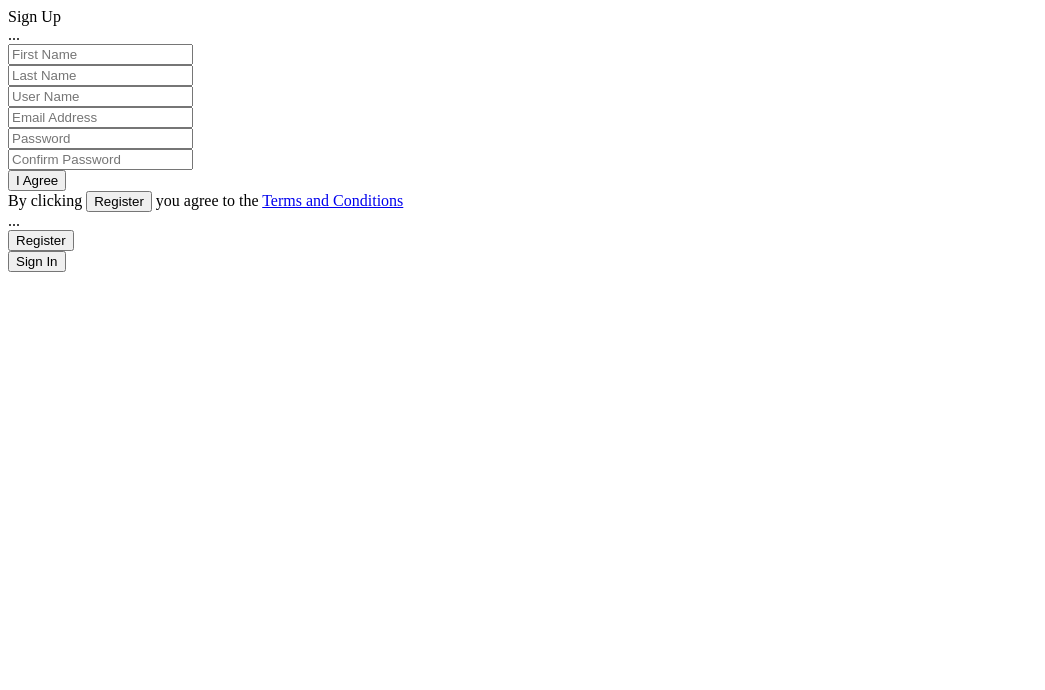
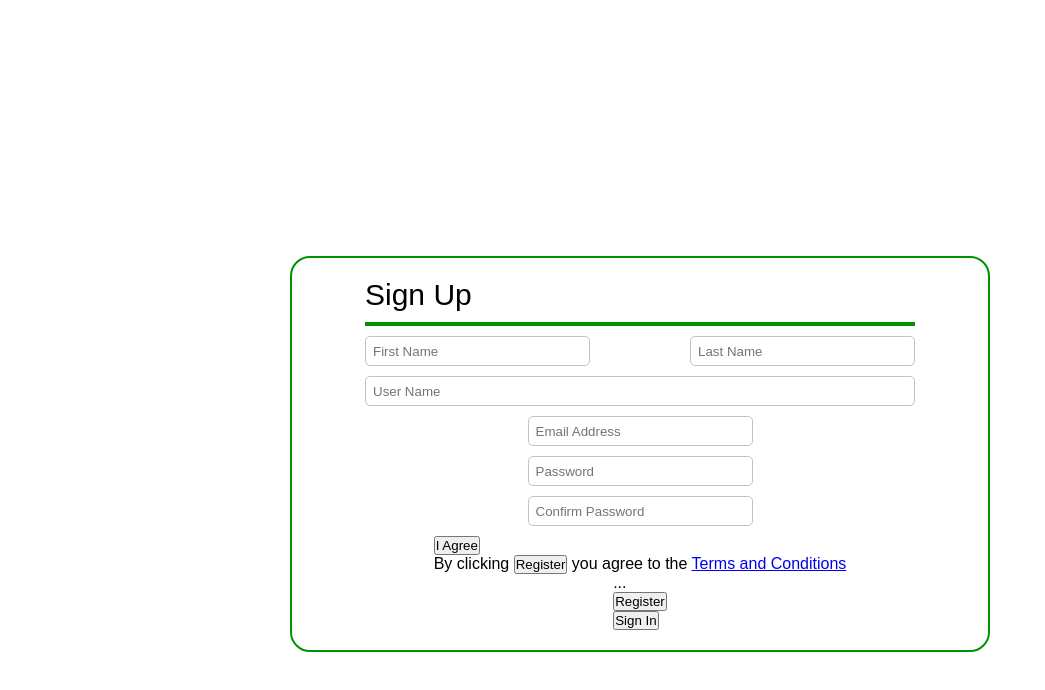
Before and after one commit to Carecsnay/Formulario-Simples, a plain HTML site: page index.html in a window 1280 px wide. Shown: the whole page, without its empty margins (0-1045 px from the left). Drawn offline with Linux system fonts and the light colour scheme.

Commit message:
Feat: CSS INIATIAL

```diff
--- a/index.html
+++ b/index.html
@@ -1,42 +1,56 @@
 <!DOCTYPE html>
 <html lang="pt-br">
+
 <head>
     <meta charset="UTF-8">
     <meta http-equiv="X-UA-Compatible" content="IE=edge">
     <meta name="viewport" content="width=device-width, initial-scale=1.0">
+    <link rel="stylesheet" href="./style.css">
     <title>Page - Sign In</title>
 </head>
+
 <body>
-    <form action="/#" method="post">
+    <form action="#" method="post">
         <div class="container">
             <div class="title">Sign Up</div>
-            <div class="title_bar">...</div>
+            <div class="titleBar"></div>
         </div>
         <div class="container">
-            <div class="name" >
-                <input type="text" placeholder="First Name">
+            <div>
+                <input class="name input" type="text" placeholder="First Name">
             </div>
-            <div class="lastName">
-                <input type="text" placeholder="Last Name">
+            <div>
+                <input class="lastName input" type="text" placeholder="Last Name">
             </div>
-            <div class="userName">
-                <input type="text" placeholder="User Name">
+        </div>
+        <div class="containerUserName">
+            <div>
+                <input class="userName input" type="text" placeholder="User Name">
             </div>
-            <div class="email">
-                <input type="email" placeholder="Email Address">
+        </div>
+
+        <div class="container">
+            <div>
+                <input class="email input" type="email" placeholder="Email Address">
             </div>
-            <div class="password">
-                <input type="password" placeholder="Password">
+        </div>
+        <div class="container">
+            <div>
+                <input class="password input" type="password" placeholder="Password">
             </div>
-            <div class="cPassword">
-                <input type="password" placeholder="Confirm Password">
+            <div>
+                <input class="cPassword input" type="password" placeholder="Confirm Password">
             </div>
+        </div>
+        <div class="container">
             <div class="termsButton">
                 <button>I Agree</button>
             </div>
             <div class="terms">
                 By clicking <button>Register</button> you agree to the <a href="/#">Terms and Conditions</a>
             </div>
+        </div>
+
         </div>
         <div class="container">
             <div class="footerBar">...</div>
@@ -50,4 +64,5 @@
     </form>
 
 </body>
+
 </html>
--- /dev/null
+++ b/style.css
@@ -0,0 +1,56 @@
+* {
+    margin: 0;
+    padding: 0;
+    box-sizing: border-box;
+    font-family: Arial, sans-serif;
+}
+
+form {
+    margin: 20% auto;
+    padding: 20px;
+    width: 700px;
+    display: flex;
+    flex-direction: column;
+    justify-content: center;
+    align-items: center;
+    border: 2px #019201 solid;
+    border-radius: 20px;
+}
+
+.container {
+    display: flex;
+    flex-direction: column;
+}
+
+.title {
+    font-size: 30px;
+}
+
+.titleBar {
+    height: 4px;
+    width: 550px;
+    background-color: #019201;
+    margin: 10px 0;
+}
+
+.input{
+    width: 225px;
+    height: 30px;
+    border-radius: 5px;
+    border: #c3c3c3 1px solid;
+    padding: 7px;
+
+    margin-bottom: 10px;
+    flex-direction: row;
+}
+
+.container:nth-child(2) {
+    display: flex;
+    flex-direction: row;
+    justify-content: space-between;
+    width: 550px;
+}
+
+.containerUserName, .userName {
+    width: 550px;
+}
```
Also changed, not shown: src/Layout.png (renamed from LAYOUT.png).
